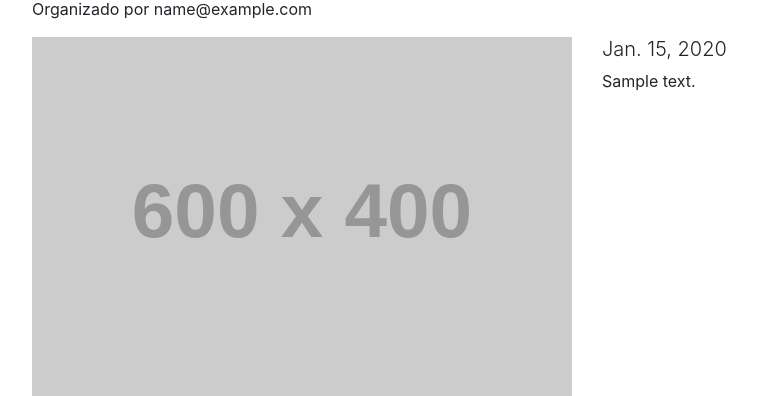
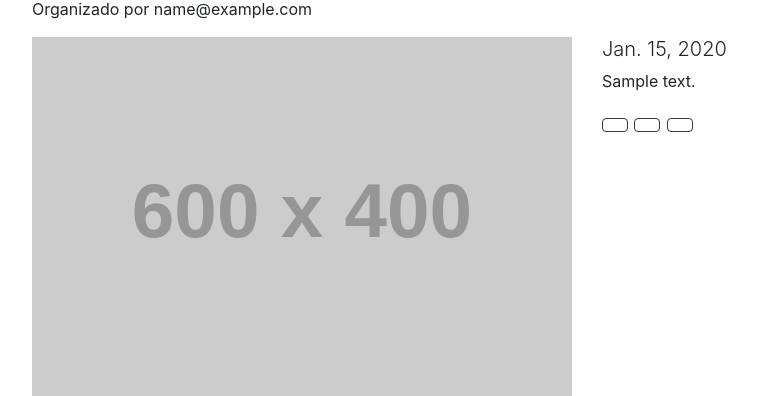
Before and after one commit to hell-scoders/puma-eventos, a Django app: template events/templates/events/event_detail.html in a window 1280 px wide. Shown: the part 121-517 px from the top of the page, without its empty margins (53-810 px from the left). Run offline with Django 3.2, Linux system fonts and the light colour scheme; tables that the repository leaves empty hold one stand-in row (values such as "Sample post"); the template is opened without the code that fills it: values that come from a table or form of the project are taken from there, most other values are stand-ins (such as "Sample title", 1, 10 or a date in 2020); grey boxes labelled with a size stand in for pictures from a placeholder-image service; some libraries are stand-ins or nearby versions.

Commit message:
Compartir evento en redes sociales

```diff
--- a/events/templates/events/event_detail.html
+++ b/events/templates/events/event_detail.html
@@ -1,11 +1,10 @@
 {% extends 'global/base.html' %}
+{% load social_share %}
 {% block content %}
     <div class="container mt-3">
         <div class="section-header">
           <h2>{{ object.title}}</h2>
           <p>Organizado por {{ object.host }}</p>
-        </div>
-
         <div class="row">
           <div class="col-md-6">
             <img src="https://dummyimage.com/600x400/000/fff.jpg&text=Event+Image" alt="Speaker 1" class="img-fluid">
@@ -15,6 +14,17 @@
             <div class="details">
               <h2 class="lead">{{ object.start_date }}</h2>
               <p>{{ object.description }}</p>
+							<p class="h4">
+								<button type="button" class="btn btn-outline-dark" title="Compartir en facebook">
+									{% post_to_facebook object_or_url "<i class='fab fa-facebook-f'></i>" %}
+								</button>
+								<button type="button" class="btn btn-outline-dark" title="Compartir en twitter">
+									{% post_to_twitter "Checa este evento: {{object.title}}." object_or_url "<i class='fab fa-twitter'></i>" %}
+								</button>
+								<button type="button" class="btn btn-outline-dark" title="Compartir en linkedin">
+									{% post_to_linkedin object.title object_or_url "<i class='fab fa-linkedin-in'></i>" %}
+								</button>
+							</p>
             </div>
           </div>
 
--- a/requirements.txt
+++ b/requirements.txt
@@ -1,6 +1,7 @@
 Django==2.2.5
 django-bootstrap-modal-forms==1.4.4
 django-crispy-forms==1.7.2
+django-social-share==1.3.2
 django-widget-tweaks==1.4.5
 Pillow==6.1.0
 pytz==2019.2
```
